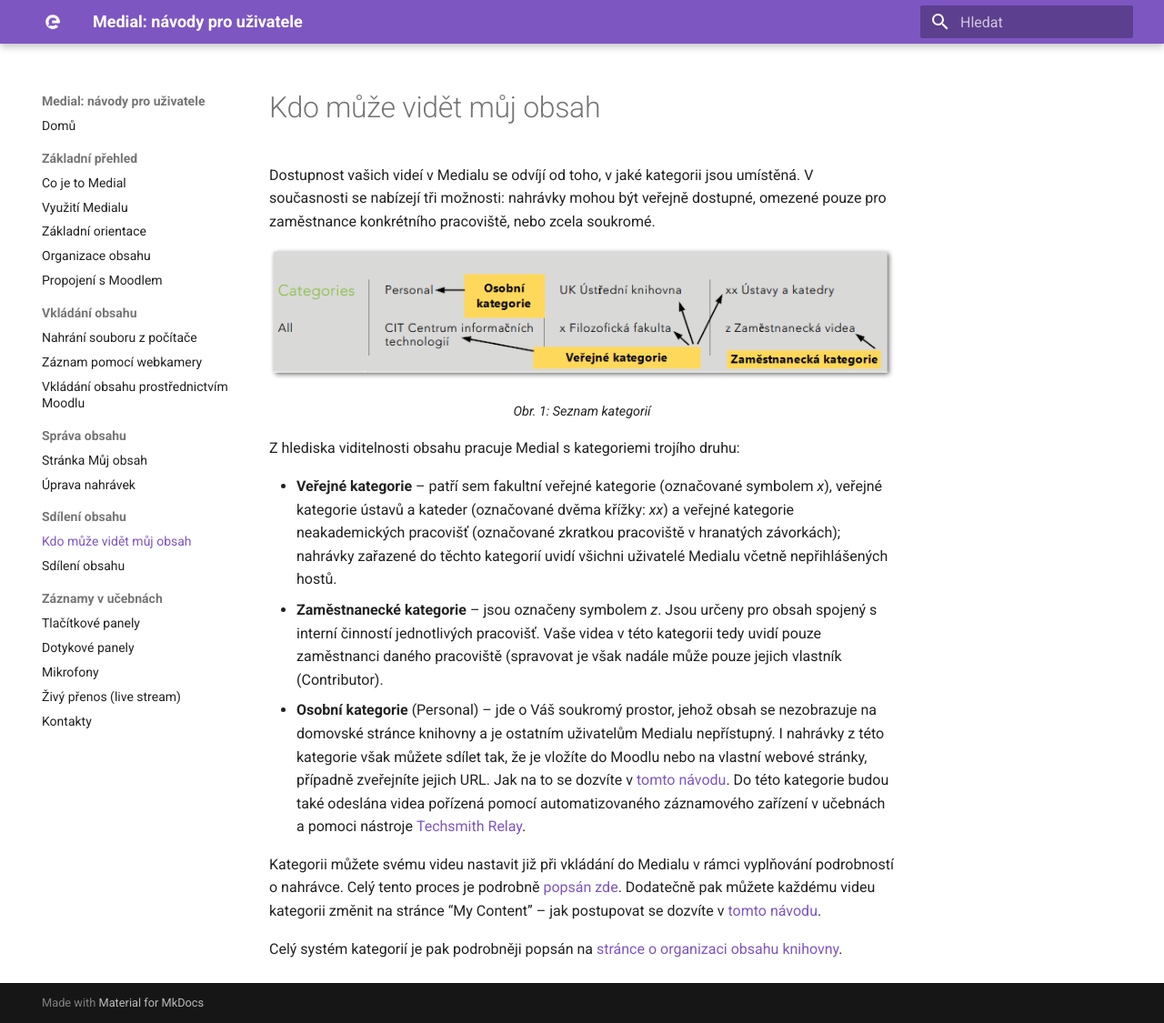
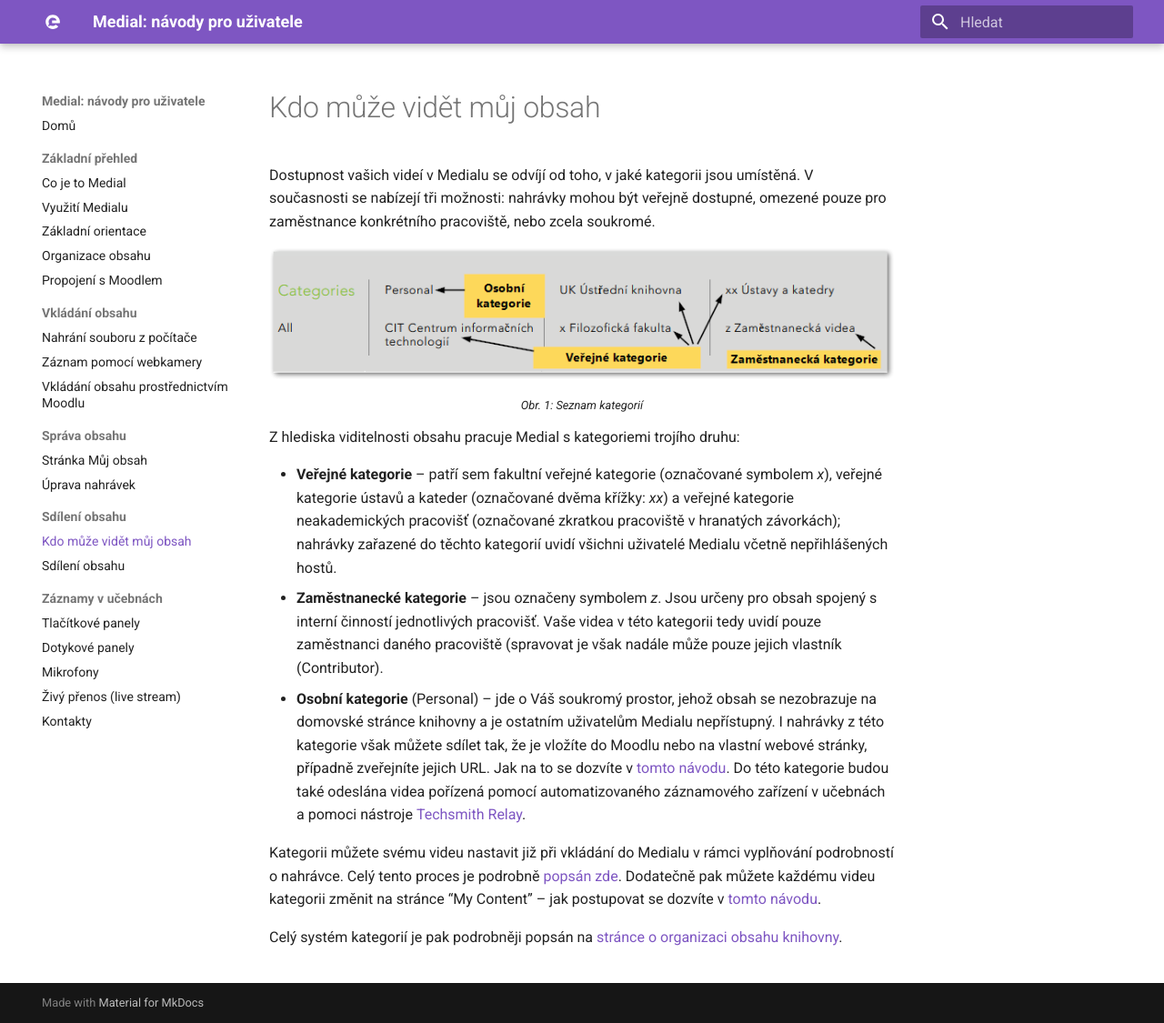
Before and after one commit to kvet-divizny/medialdocs, an MkDocs documentation site: the page built from docs/kdo-muaze-videt-muaj-obsah.md, in a window 1280 px wide and 1125 px high. Shown: the whole window at 91% size. Built offline with MkDocs 1.6.1 and Material for MkDocs 9.7.7, drawn with Linux system fonts in a browser that asks for light colours.

Commit message:
Uprava stylu figcaptions

```diff
--- a/docs/stylesheets/extra.css
+++ b/docs/stylesheets/extra.css
@@ -1,4 +1,5 @@
 figcaption {
     text-align: center;
-    font-size: 0.9em;
+    font-size: 0.8em;
+    line-height: 0.8em;
         }
```
